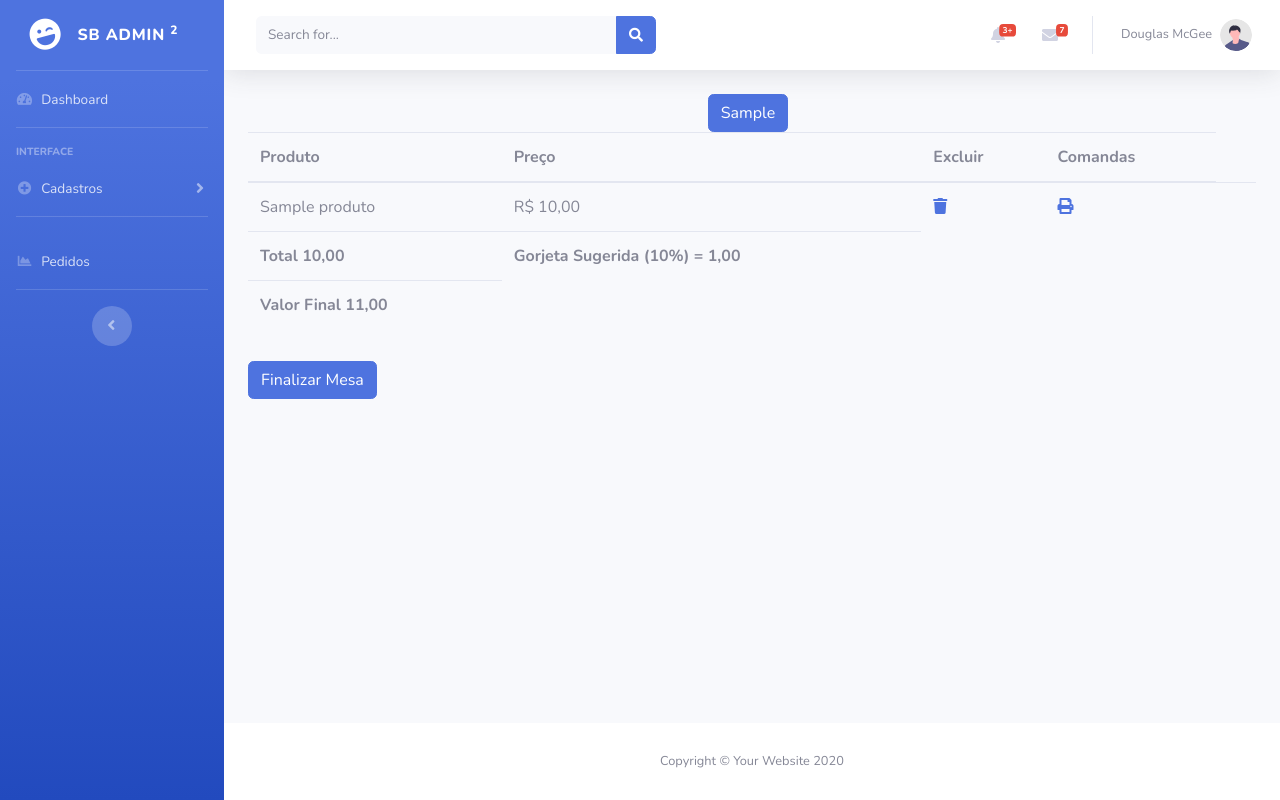
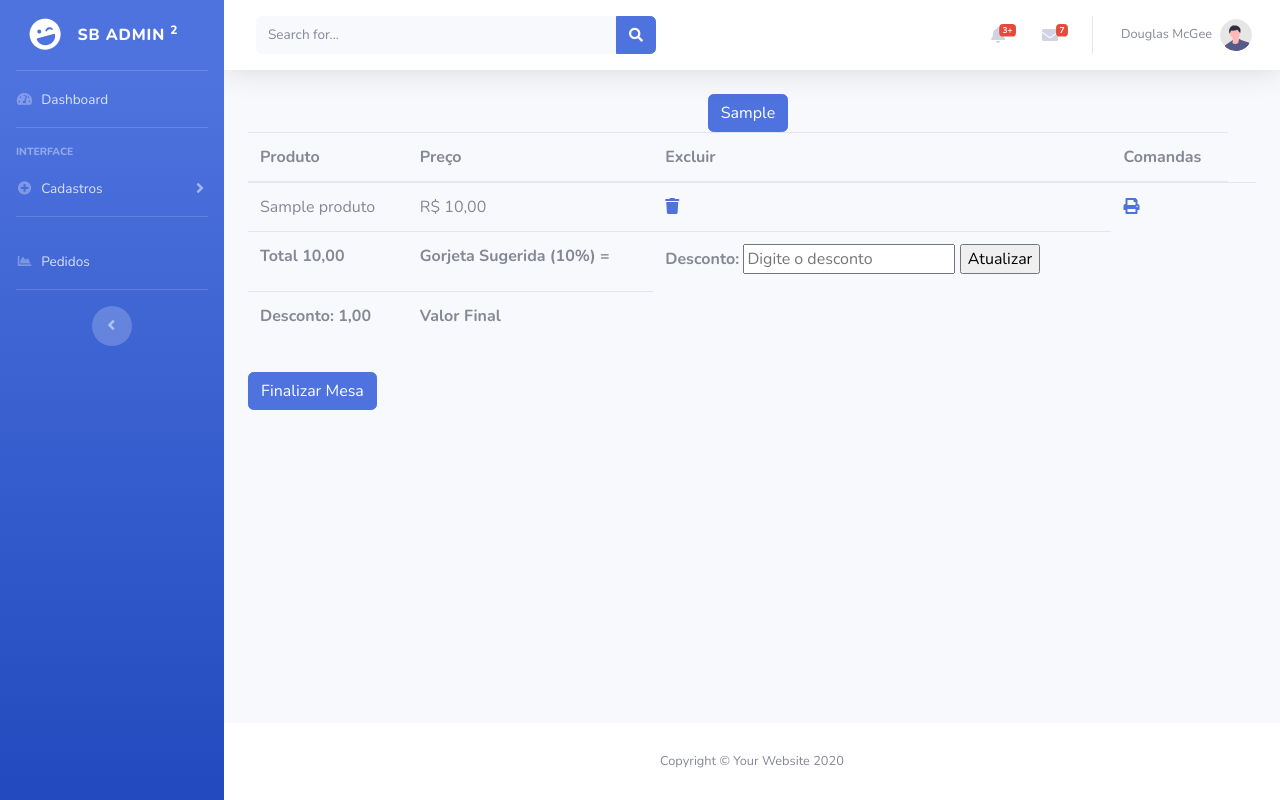
Before and after one commit to willHeronildes/sis_pedidos, a Django app: page /pedido_mesa/1/ in a window 1280 px wide. Run offline with Django 4.2, Linux system fonts and the light colour scheme; tables that the repository leaves empty hold one stand-in row (values such as "Sample post"); some libraries are stand-ins or nearby versions.

Commit message:
inclusão do campo de desconto e calculos da conta do cliente

```diff
--- a/pedidos/models.py
+++ b/pedidos/models.py
@@ -25,6 +25,7 @@
     mesa = models.ForeignKey(AddMesa, on_delete=models.CASCADE, null=True)
     produtos = models.ManyToManyField(Produto)
     ativo = models.BooleanField(default=False)
+    desconto = models.DecimalField(max_digits=10, decimal_places=2, default=0.0)
 
     def __str__(self):
         produtos = self.produtos.all()
--- a/pedidos/views.py
+++ b/pedidos/views.py
@@ -148,7 +148,6 @@
 def pedido_mesa(request, numero_mesa):
     context = {}
     pedido_ativo = Pedido.objects.get_or_create(mesa_id=numero_mesa, ativo=True)[0]
-    print(f"Pedido ativo para mesa {numero_mesa}: {pedido_ativo.ativo}")
     context['pedido_ativo'] = pedido_ativo
     produtos_mesa = Produto.objects.filter(pedido=pedido_ativo.id)
     context['produtos_mesa'] = produtos_mesa
@@ -157,11 +156,6 @@
     valor_total = sum(produto.valor for produto in produtos_mesa)
     context['valor_total'] = valor_total
 
-    valor_percentual = valor_total * Decimal('0.1')
-    valor_final = valor_total + valor_percentual
-
-    context['valor_percentual'] = valor_percentual
-    context['valor_final'] = valor_final
 
     categorias = Categoria.objects.all()
     context['categorias'] = categorias
@@ -175,6 +169,18 @@
 
     # Aqui eu armazeno em uma lista para pode acessar na view home
     request.session['mesas_com_pedidos_ativos'] = mesas_com_pedidos_ativos
+
+    if request.method == 'POST':
+        desconto = Decimal(request.POST.get('desconto', 0))
+        pedido_ativo.desconto = desconto
+        pedido_ativo.save()
+
+        valor_final = valor_total - desconto
+        valor_percentual = valor_final * Decimal('0.1')
+        valor_final2 = valor_final + valor_percentual
+        context['valor_final'] = valor_final
+        context['valor_percentual'] = valor_percentual
+        context['valor_final2'] = valor_final2
 
     return render(request, 'pedidos/pedido_mesa.html', context)
 
@@ -240,16 +246,17 @@
         comanda_text += f"Produto: {produto.nome_produto}\n"
         comanda_text += f"Categoria: {produto.categoria}\n"
         comanda_text += f"-------------------------\n"
-    comanda_text += "\n"
-    comanda_text += "\x1D\x56\x00"
 
-        # Crie a resposta HTTP com o tipo de conteúdo adequado para TXT
+    comanda_text += "\n\f"
+
+    # Crie a resposta HTTP com o tipo de conteúdo adequado para TXT
     response = HttpResponse(comanda_text, content_type='text/plain')
 
     # Configurar o cabeçalho para fazer o download do arquivo TXT
     response['Content-Disposition'] = f'inline; filename="comanda_pedido_{pedido_id}.txt"'
 
     return response
+
 
 def imprimir_conta(request, pedido_id, mesa_id):
     # Recupere os dados do pedido com base no pedido_id
@@ -276,9 +283,12 @@
 
     return response
 
+
+from decimal import Decimal
 from django.shortcuts import get_object_or_404
 from django.http import HttpResponse
 from datetime import datetime
+
 
 def imprimir_conta(request, pedido_id, mesa_id):
     # Recupere os dados do pedido com base no pedido_id
@@ -310,7 +320,7 @@
 
     # Cálculos do subtotal, desconto, gorjeta e total
     subtotal = sum(produto.valor for produto in itens_pedido)
-    desconto_cupom = Decimal('0.0')  # Adicione aqui o valor do desconto do cupom, se aplicável
+    desconto_cupom = pedido.desconto  # Adicione aqui o valor do desconto do cupom
     subtotal_com_desconto = subtotal - desconto_cupom
     gorjeta_sugerida = subtotal_com_desconto * Decimal('0.1')
     total = subtotal_com_desconto + gorjeta_sugerida
@@ -320,13 +330,12 @@
 
 
 
-                            SubTotal: R$ {total:.2f}
-                            Desconto Cupom: R$
-                            Sub Total c/ desconto: R$
+                            SubTotal: R$ {subtotal:.2f}
+                            Desconto Cupom: R$ {desconto_cupom:.2f}
+                            Sub Total c/ desconto: R$ {subtotal_com_desconto:.2f}
                             Gorjeta Sugerida: R$ {gorjeta_sugerida:.2f}
                             Total: R$ {total:.2f}
 """
-
 
     # Agradecimento
     agradecimento = """
--- a/templates/pedidos/pedido_mesa.html
+++ b/templates/pedidos/pedido_mesa.html
@@ -56,9 +56,22 @@
             <tr>
                 <th>Total {{ valor_total|floatformat:2 }}</th>
                 <th>Gorjeta Sugerida (10%) = {{ valor_percentual|floatformat:2 }}</th>
+                <th>
+                    <form method="post" action="{% url 'pedido_mesa' numero_mesa=pedido_ativo.mesa.id %} ">
+                        {% csrf_token %}
+                        <!-- outros campos do formulário aqui -->
+
+                        <label for="id_desconto">Desconto:</label>
+                        <input type="number" name="desconto" id="id_desconto" step="0.01"
+                               placeholder="Digite o desconto">
+
+                        <input type="submit" value="Atualizar">
+                    </form>
+                </th>
             </tr>
             <tr>
-                <th>Valor Final {{ valor_final|floatformat:2 }}</th>
+                <th>Desconto: {{ pedido_ativo.desconto|floatformat:2 }}</th>
+                <th>Valor Final {{ valor_final2|floatformat:2 }}</th>
             </tr>
         </tfoot>
     </table>
```
Also changed, not shown: pedidos/migrations/0009_pedido_desconto.py (added).
